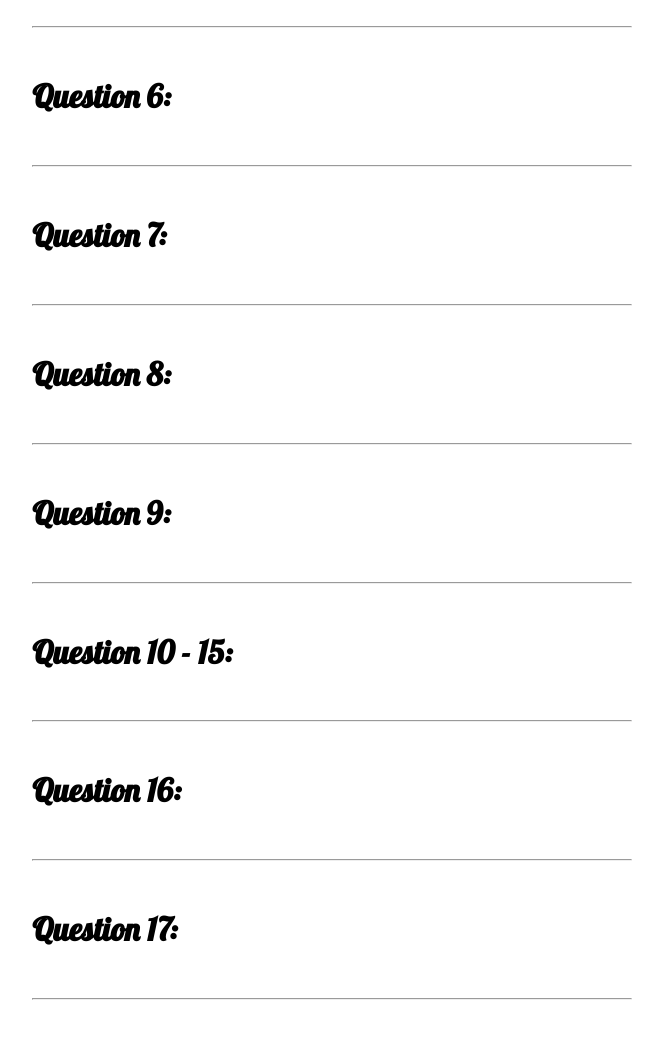
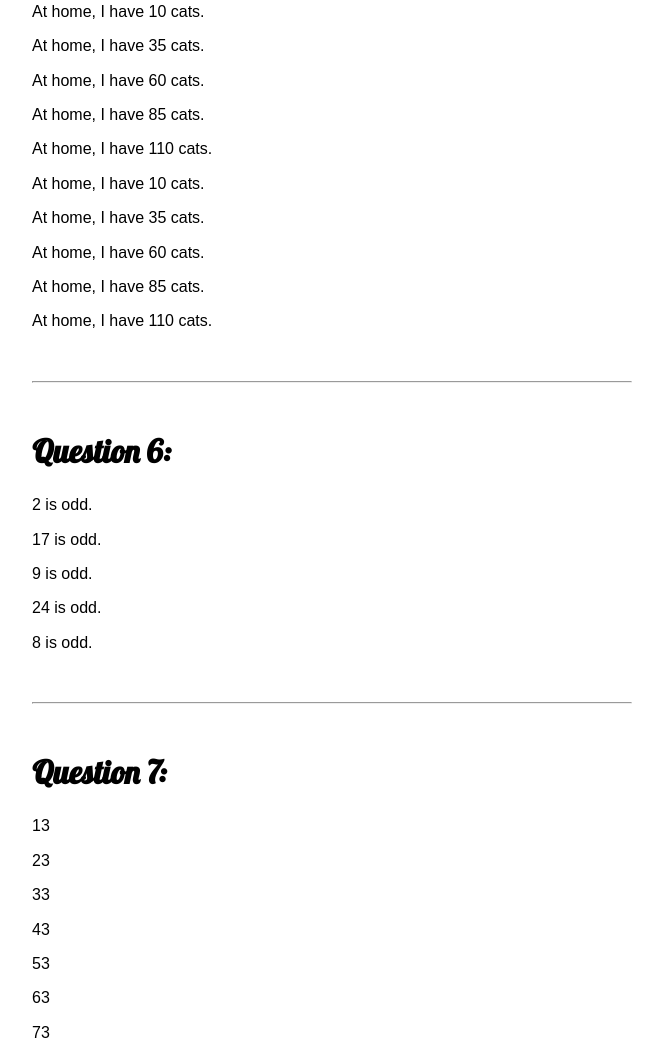
Before and after one commit to alisonbenton/week2class2-loops, a plain HTML site: page index.html in a window 1280 px wide. Shown: the part 2032-3077 px from the top of the page, without its empty margins (308-971 px from the left). Drawn offline with nearby package versions, Linux system fonts and the light colour scheme.

Commit message:
Through question 7
Question 6 running but not executing properly.

```diff
--- a/index.html
+++ b/index.html
@@ -52,7 +52,7 @@
         <h2>Question 5:</h2>
         <p><span id="q5a"></span>
 <!-- I added the second span id -->
-        <!-- <p><span id="q5b"></span> -->
+        <p><span id="q5b"></span>
         </p>
         <hr>
 
--- a/main.js
+++ b/main.js
@@ -54,10 +54,14 @@ for(i = 0; i<5; i++) {
 //     Display in unique paragraphs the sentence "At home, I have _____ cats."
 //     The numbers should range from 10 to 110, in increments of 25.
 
-// for(i = 10; i<111; i+=25) {
-  // document.getElementById("q5a").innerHTML += "<p>" + "At home, I have " + i + " cats." "</p>";
-// };
-
+for(i = 10; i<111; i+=25) {
+  document.getElementById("q5a").innerHTML += "<p>" + "At home, I have " + i + " cats." + "</p>";
+};
+var i = 10;
+while(i < 111) {
+  document.getElementById("q5b").innerHTML += "<p>" + "At home, I have " + i + " cats." + "</p>";
+  i+=25;
+};
 
 
 // 6. Given the following Array, display in unique paragraphs'Even' if the number is even, 'Even and greater than 10' if the
@@ -65,15 +69,26 @@ for(i = 0; i<5; i++) {
 //    HINT: Google 'remainder operator'
 var numArray = [2, 17, 9, 24, 8];
 
-
-
+for(i=0; i<5; i++) {
+    if (numArray[i].value > 10 && numArray[i].value % 2 === 0) {
+      document.getElementById("q6").innerHTML += "<p>" + numArray[i] + " is even and greater than 10." + "</p>";
+    } else if (numArray[i].value <= 10 && numArray[i].value % 2 === 0) {
+      document.getElementById("q6").innerHTML += "<p>" + numArray[i] + " is even." + "</p>";
+    }
+      else {
+        document.getElementById("q6").innerHTML += "<p>" + numArray[i] + " is odd." + "</p>";
+      }
+};
 
 
 // 7. Using the following Array, create variable called numThrees with the value [13, 23, 33, 43, 53, 63, 73]
 var numArray = [13, 15, 17, 23, 25, 27, 33, 35, 37, 43, 45, 47, 53, 55, 57, 63, 65, 67, 73, 75, 77];
 
+var numThrees = [numArray[0], numArray[3], numArray[6], numArray[9], numArray[12], numArray[15], numArray[18]];
 
-
+for(i=0; i<7; i++) {
+    document.getElementById("q7").innerHTML += "<p>" + numThrees[i] + "</p>";
+};
 
 
 
```
